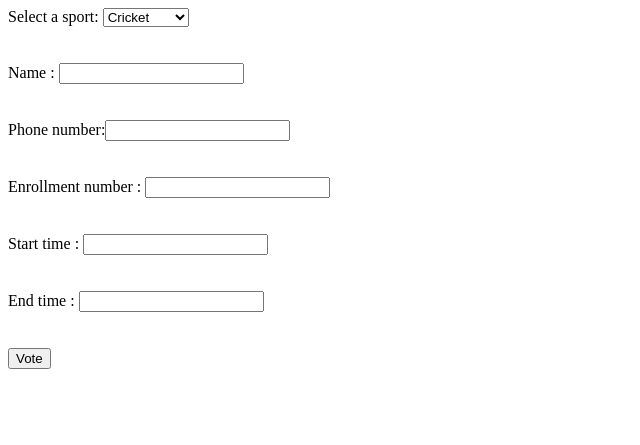
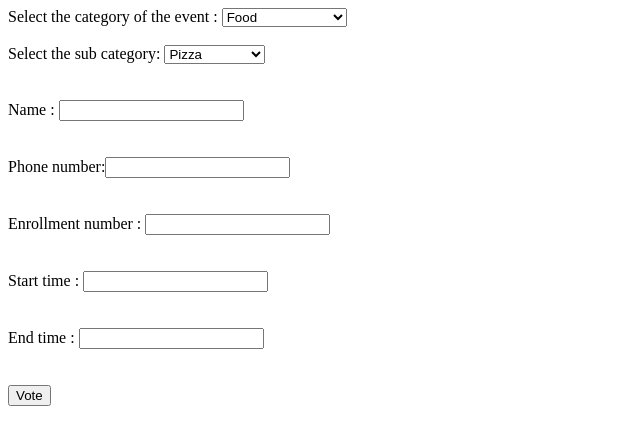
Before and after one commit to saisrivathsa/Gregary, a Django app: page /gregary/register_event/ in a window 1280 px wide. Shown: the top 445 px of the page, without its empty margins (0-640 px from the left). Run offline with Django 3.2, Linux system fonts and the light colour scheme.

Commit message:
MODIFICATIONS TO EVENT REGISTRATION

```diff
--- a/gregary/admin.py
+++ b/gregary/admin.py
@@ -1,4 +1,4 @@
 from django.contrib import admin
-from gregary.models import Sport
+from gregary.models import Event
 
-admin.site.register(Sport)
+admin.site.register(Event)
--- a/gregary/models.py
+++ b/gregary/models.py
@@ -1,7 +1,8 @@
 from __future__ import unicode_literals
 from django.db import models
 
-class Sport( models.Model ):
+class Event( models.Model ):
+    category = models.TextField( default=0, max_length=50, blank=False )
     sub_category = models.TextField( default=0, max_length=50, blank=False )
     start_time = models.DateTimeField( default=0, blank=False )
     end_time = models.DateTimeField( default=0, blank=False )
--- /dev/null
+++ b/gregary/static/gregary/js/subchanger.js
@@ -0,0 +1,25 @@
+(function(){
+  var sub_categoryOptions = {"food":["Pizza","Paneer","Coming soon"], "computer_games":["Fifa","CS","COD"], "games":["Cricket","Volleyball","Chess"]};
+  var category = document.getElementById('category');
+  var sub_category = document.getElementById('sub_category');
+  //on change is a good event for this because you are guarenteed the value is different
+  category.onchange = function(){
+      //clear out sub_category
+      sub_category.length = 0;
+      //get the selected value from category
+      var _val = this.options[this.selectedIndex].value;
+      //loop through sub_categoryOption at the selected value
+      for ( var i in sub_categoryOptions[_val]){
+          //create option tag
+          var op = document.createElement('option');
+          //set its value
+          op.value = sub_categoryOptions[_val][i].toLowerCase();
+          //set the display label
+          op.text = sub_categoryOptions[_val][i];
+          //append it to sub_category
+          sub_category.appendChild(op);
+      }
+  };
+  //fire this to update sub_category on load
+  category.onchange();
+})();
--- a/gregary/templates/gregary/register_event.html
+++ b/gregary/templates/gregary/register_event.html
@@ -9,15 +9,19 @@
 <script src="{% static '/gregary/js/jquery.min.js' %}"></script>
 <script src="{% static '/gregary/js/jquery.datetimepicker.full.js' %}"></script>
 <link rel="stylesheet" type="text/css" href="{% static '/gregary/css/jquery.datetimepicker.css' %}"/>
-
 <form action = "{% url 'gregary:event_create' %}" method="post">
     {% csrf_token %}
-    Select a sport:
-    <select name="sub_category" >
-        <option value="cricket">Cricket</option>
-        <option value="badminton">Badminton</option>
-        <option value="volleyball">Volleyball</option>
+    Select the category of the event :
+    <select id='category' name='category'>
+        <option value='food' >Food
+        <option value='computer_games'> Computer games
+        <option value="games">Games
+    </select><br>
+    <br>
+    Select the sub category:
+    <select id='sub_category' name='sub_category'>
     </select>
+    <script src="{% static '/gregary/js/subchanger.js' %}"></script>
     <br><br><br>
     Name :
     <input type="text" name="student" />
```
Also changed, not shown: gregary/views.py (+26 -3 lines), db.sqlite3 (added), gregary/migrations/0002_auto_20170204_2055.py (added).
